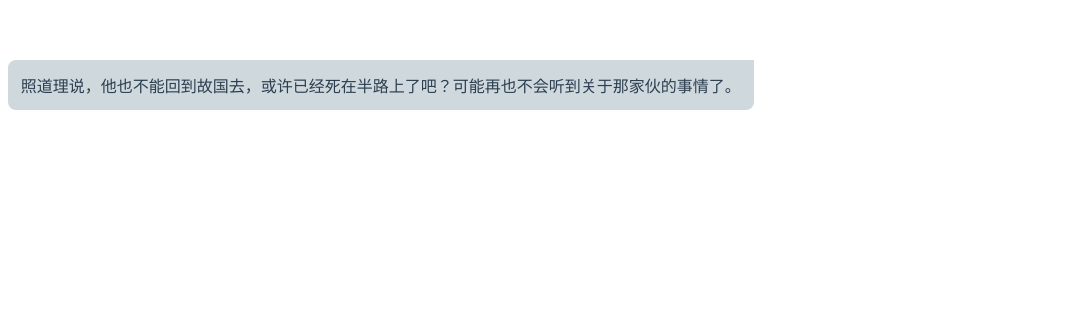
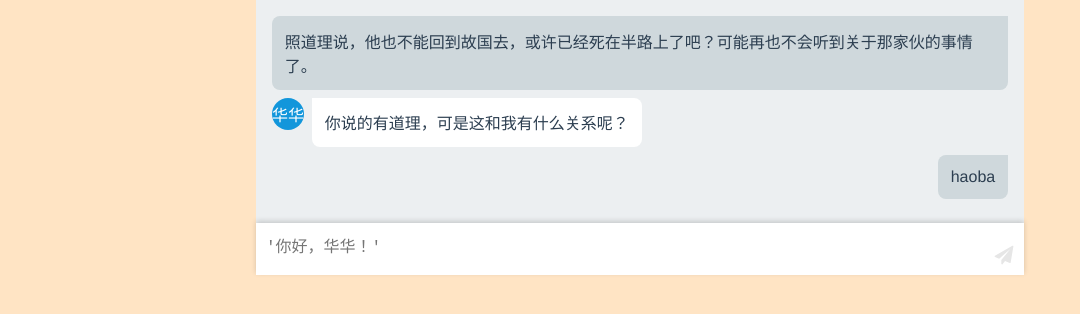
Before and after one commit to xuejianchao/talkWithHuaHua, a Vue app: page / in a window 1280 px wide. Shown: the top 314 px of the page, without its empty margins (0-1080 px from the left). Built offline with nearby package versions, Linux system fonts and the light colour scheme.

Commit message:
complete input block

```diff
--- a/src/App.vue
+++ b/src/App.vue
@@ -1,35 +1,85 @@
 <template>
   <div id="app">
-    <msgBubble v-bind:which-side="whichSide"
-      v-bind:content="msgContent"></msgBubble>
+    <div id="msgBoard">
+      <msgBlock class="msgBlock"
+        v-for="msg in messages"
+        v-bind:msg="msg"
+        v-bind:key="msg.id">
+      </msgBlock>
+    </div>
+
+    <inputBlock v-on:appendMsgToMsgBoard="appendMsgToMsgBoard"></inputBlock>
   </div>
 </template>
 
 <script>
-import msgBubble from "./components/msgBubble.vue";
+import msgBlock from "./components/msgBlock.vue";
+import inputBlock from "./components/inputBlock.vue";
 
 export default {
   name: "app",
   data: function() {
     return {
-      whichSide: "right",
-      msgContent:
-        "照道理说，他也不能回到故国去，或许已经死在半路上了吧？可能再也不会听到关于那家伙的事情了。"
+      messages: [
+        {
+          id: "1",
+          whichSide: "right",
+          msgContent:
+            "照道理说，他也不能回到故国去，或许已经死在半路上了吧？可能再也不会听到关于那家伙的事情了。"
+        },
+        {
+          id: "2",
+          whichSide: "left",
+          msgContent: "你说的有道理，可是这和我有什么关系呢？"
+        },
+        {
+          id: "3",
+          whichSide: "right",
+          msgContent: "haoba"
+        }
+      ]
     };
   },
   components: {
-    msgBubble
+    msgBlock,
+    inputBlock
+  },
+  methods: {
+    appendMsgToMsgBoard: function(halfDoneMsgObj) {
+      let lastId = this.messages[this.messages.length - 1].id;
+      halfDoneMsgObj.id = lastId + 1;
+
+      this.messages.push(halfDoneMsgObj);
+
+      // 向后端发送消息
+    }
   }
 };
 </script>
 
 <style>
-#app {
+html,
+body {
+  margin: 0px;
+  padding: 0px;
+  background-color: bisque;
   font-family: "Avenir", Helvetica, Arial, sans-serif;
   -webkit-font-smoothing: antialiased;
   -moz-osx-font-smoothing: grayscale;
-  text-align: center;
+}
+
+#app {
   color: #2c3e50;
-  margin-top: 60px;
+
+  width: 60%;
+  margin: auto;
+}
+
+#msgBoard {
+  padding: 16px;
+  background-color: #eceff1;
+
+  display: flex;
+  flex-direction: column;
 }
 </style>
--- /dev/null
+++ b/src/components/inputBlock.vue
@@ -0,0 +1,116 @@
+<template>
+  <div id="input">
+
+    <div id="wrap">
+      <pre id="pre">
+        <span>{{inputMessage}}</span><br></pre>
+
+      <textarea id="msgInput"
+        placeholder="'你好，华华！'"
+        maxlength="1000"
+        v-model="inputMessage">
+      </textarea>
+    </div>
+
+    <span id="iconBlock"
+      v-on:click="sendAndAppendMsg">
+      <img v-if="iconObj.clickable"
+        src="../../assert/plane_blue.png">
+      <img v-if="iconObj.unclickable"
+        src="../../assert/plane_gray.svg">
+    </span>
+  </div>
+</template>
+
+<script>
+export default {
+  data: function() {
+    return {
+      inputMessage: ""
+    };
+  },
+  computed: {
+    iconObj: function() {
+      return {
+        unclickable: this.inputMessage.trim() === "",
+        clickable: this.inputMessage.trim() !== ""
+      };
+    }
+  },
+  methods: {
+    sendAndAppendMsg: function() {
+      if (this.inputMessage.trim() !== "") {
+        this.$emit("appendMsgToMsgBoard", {
+          whichSide: "right",
+          msgContent: this.inputMessage
+        });
+
+        this.inputMessage = "";
+      }
+    }
+  }
+};
+</script>
+
+<style scoped>
+#input {
+  background-color: #ffffff;
+  box-shadow: 0 -2px 5px rgba(0, 0, 0, 0.16);
+
+  position: relative;
+  padding: 8px 40px 8px 8px;
+}
+
+#wrap {
+  position: relative;
+}
+
+#msgInput,
+#pre {
+  box-sizing: border-box;
+  min-height: 24px;
+  width: 100%;
+  font-size: 16px;
+}
+
+#pre {
+  margin: 0;
+  display: block;
+  visibility: hidden;
+}
+
+#pre > span {
+  white-space: pre-wrap;
+}
+
+#msgInput {
+  border: 0px;
+  height: 100%;
+
+  position: absolute;
+  top: 0;
+  left: 0;
+
+  outline: none;
+  resize: none;
+  overflow: hidden;
+}
+
+#iconBlock {
+  display: inline-block;
+  width: 40px;
+  height: 40px;
+
+  position: absolute;
+  bottom: 0;
+  right: 0;
+
+  display: flex;
+  align-items: center;
+  justify-content: center;
+}
+
+#iconBlock > img {
+  width: 24px;
+}
+</style>
--- /dev/null
+++ b/src/components/msgBlock.vue
@@ -0,0 +1,54 @@
+<template>
+  <div class="msgBlock"
+    v-bind:class="msgBlockClassObj">
+    <div class="profile"
+      v-if="msg.whichSide === 'left'">华华</div>
+    <msgBubble v-bind:which-side="msg.whichSide"
+      v-bind:content="msg.msgContent"></msgBubble>
+  </div>
+</template>
+
+<script>
+import msgBubble from "./msgBubble.vue";
+
+export default {
+  data: function() {
+    return {};
+  },
+  computed: {
+    msgBlockClassObj: function() {
+      return {
+        baseRight: this.msg.whichSide === "right"
+      };
+    }
+  },
+  props: ["msg"],
+  components: { msgBubble }
+};
+</script>
+
+<style>
+.msgBlock {
+  margin-bottom: 8px;
+  display: flex;
+}
+
+.profile {
+  width: 32px;
+  height: 32px;
+  border-radius: 16px;
+
+  margin-right: 8px;
+
+  color: white;
+  background-color: #1296db;
+
+  display: flex;
+  align-items: center;
+  justify-content: center;
+}
+
+.baseRight {
+  flex-direction: row-reverse;
+}
+</style>
--- a/src/components/msgBubble.vue
+++ b/src/components/msgBubble.vue
@@ -37,5 +37,7 @@ export default {
 .rightSide {
   background-color: #cfd8dc;
   border-radius: 0.5rem 0 0.5rem 0.5rem;
+
+  align-self: flex-end;
 }
 </style>
```
Also changed, not shown: src/components/HelloWorld.vue (deleted, +0 -58 lines).
